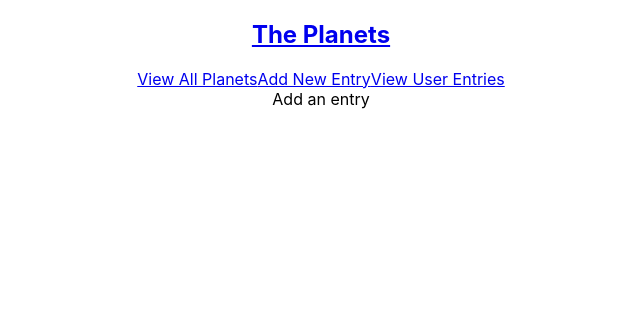
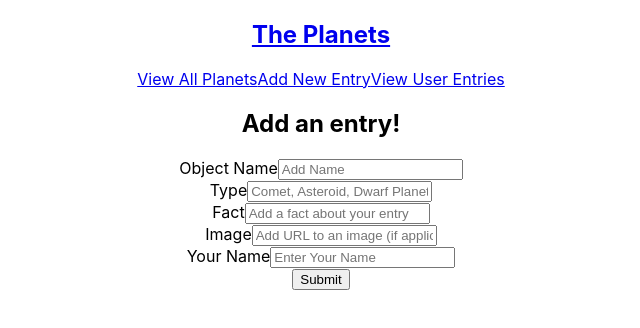
Before and after one commit to Kevin-c-miller/the-planets, a React (Create React App) app in the folder the-planets/: page /new in a window 1280 px wide. Shown: the top 328 px of the page, without its empty margins (319-959 px from the left). Built offline with nearby package versions, Linux system fonts and the light colour scheme; no server answers.

Commit message:
created addNewEntry, userEntries, and the  Form components, api to second airtable for user entries also working

```diff
--- a/the-planets/src/App.js
+++ b/the-planets/src/App.js
@@ -3,6 +3,8 @@ import './App.css';
 import Navbar from './components/Navbar';
 import AllPlanets from './components/AllPlanets';
 import PlanetDetails from './components/PlanetDetails';
+import AddNewEntry from './components/AddNewEntry';
+import UserEntries from './components/UserEntries';
 
 function App() {
   return (
@@ -12,8 +14,8 @@ function App() {
         <Route path="/" element={<h1>Planets and the Solar System</h1>} />
         <Route path="/planets" element={<AllPlanets />} />
         <Route path="/planets/:id" element={<PlanetDetails />} />
-        <Route path="/new" element={<div>Add an entry</div>} />
-        <Route path="/user-entries" element={<div>User Entries</div>} />
+        <Route path="/new" element={<AddNewEntry />} />
+        <Route path="/user-entries" element={<UserEntries />} />
       </Routes>
       {/* <Footer /> */}
     </div>
--- /dev/null
+++ b/the-planets/src/components/AddNewEntry.jsx
@@ -0,0 +1,48 @@
+import { useState, useEffect } from 'react';
+import Form from './Form';
+import api from '../services/apiConfig/userEntry.js';
+import { useNavigate } from 'react-router-dom';
+
+const default_input = {
+  name: '',
+  type: '',
+  fact: '',
+  image: '',
+  userEntryName: '',
+};
+
+export default function AddNewEntry() {
+  const [input, setInput] = useState(default_input);
+
+  const navigate = useNavigate();
+
+  const handleTextInput = (e) => {
+    const { id, value } = e.target;
+    console.log(id, value);
+    setInput((prevInput) => ({
+      ...prevInput,
+      [id]: value,
+    }));
+  };
+  console.log(input);
+
+  const handleSubmit = async (e) => {
+    e.preventDefault();
+    const fields = input;
+    await api.post('', { fields });
+
+    setInput(default_input);
+    navigate('/user-entries');
+  };
+
+  return (
+    <div>
+      <h2>Add an entry!</h2>
+      <Form
+        input={input}
+        handleTextInput={handleTextInput}
+        handleSubmit={handleSubmit}
+      />
+    </div>
+  );
+}
--- /dev/null
+++ b/the-planets/src/components/Form.jsx
@@ -0,0 +1,57 @@
+import React from 'react';
+
+export default function Form(props) {
+  const { name, type, fact, image, userEntryName } = props.input;
+  return (
+    <div>
+      <form onSubmit={props.handleSubmit}>
+        <label>Object Name</label>
+        <input
+          id="name"
+          value={name}
+          placeholder="Add Name"
+          onChange={props.handleTextInput}
+        />
+        <br />
+
+        <label>Type</label>
+        <input
+          id="type"
+          value={type}
+          placeholder="Comet, Asteroid, Dwarf Planet, etc.."
+          onChange={props.handleTextInput}
+        />
+        <br />
+
+        <label>Fact</label>
+        <input
+          id="fact"
+          value={fact}
+          placeholder="Add a fact about your entry"
+          onChange={props.handleTextInput}
+        />
+        <br />
+
+        <label>Image</label>
+        <input
+          id="image"
+          value={image}
+          placeholder="Add URL to an image (if applicable)"
+          onChange={props.handleTextInput}
+        />
+        <br />
+
+        <label>Your Name</label>
+        <input
+          id="userEntryName"
+          value={userEntryName}
+          placeholder="Enter Your Name"
+          onChange={props.handleTextInput}
+        />
+        <br />
+
+        <button>Submit</button>
+      </form>
+    </div>
+  );
+}
--- a/the-planets/src/components/PlanetDetails.jsx
+++ b/the-planets/src/components/PlanetDetails.jsx
@@ -35,32 +35,55 @@ export default function PlanetDetails() {
         </div>
         <div className="planet-info">
           <h2>{planet.fields?.Name}</h2>
-          {planet.fields?.orderFromSun}
-          <br />
-          {planet.fields?.planetStatus}
-          <br />
-          {planet.fields?.planetType}
-          <br />
-          {planet.fields?.distanceFromSun}
-          <br />
-          {planet.fields?.lengthOfDay}
-          <br />
-          {planet.fields?.lengthOfYear}
-          <br />
-          {planet.fields?.size}
-          <br />
-          {planet.fields?.numberOfMoons}
-          <br />
-          {planet.fields?.temperature}
-          <br />
-          {planet.fields?.atmosphere}
-          <br />
-          {planet.fields?.rings}
-          <br />
-          {planet.fields?.discoveryDate}
-          <br />
-          {planet.fields?.randomFacts}
-          <br />
+
+          <p>
+            <b>Order From Sun:</b> {planet.fields?.orderFromSun}
+          </p>
+
+          <p>
+            <b>Planet Type:</b> {planet.fields?.planetType}
+          </p>
+
+          <p>
+            <b>Distance from the sun:</b> {planet.fields?.distanceFromSun}{' '}
+          </p>
+
+          <p>
+            <b>Length of a day:</b> {planet.fields?.lengthOfDay}
+          </p>
+
+          <p>
+            <b>Length of a year</b>
+            {planet.fields?.lengthOfYear}
+          </p>
+
+          <p>
+            <b>Size:</b> {planet.fields?.size}
+          </p>
+
+          <p>
+            <b>Number of Moons:</b> {planet.fields?.numberOfMoons}
+          </p>
+
+          <p>
+            <b>Average Temperature:</b> {planet.fields?.temperature}
+          </p>
+
+          <p>
+            <b>Atmosphere:</b> {planet.fields?.atmosphere}
+          </p>
+
+          <p>
+            <b>Number of Rings:</b> {planet.fields?.rings}
+          </p>
+
+          <p>
+            <b>Discovered:</b> {planet.fields?.discoveryDate}
+          </p>
+
+          <p>
+            <b>Random Facts:</b> {planet.fields?.randomFacts}
+          </p>
         </div>
       </div>
     </div>
--- /dev/null
+++ b/the-planets/src/components/UserEntries.jsx
@@ -0,0 +1,42 @@
+import { useState, useEffect } from 'react';
+import api from '../services/apiConfig/userEntry';
+
+export default function UserEntries() {
+  const [userEntries, setUserEntries] = useState([]);
+
+  useEffect(() => {
+    const fetchUserEntries = async () => {
+      const res = await api.get();
+      console.log(res.data.records);
+      setUserEntries(res.data.records);
+    };
+    fetchUserEntries();
+  }, []);
+
+  return (
+    <>
+      <div>
+        <h2>User Entries</h2>
+        <ul>
+          {userEntries.map((userEntry) => {
+            return (
+              <li key={userEntry.id}>
+                <div>
+                  <h2>{userEntry.fields?.name}</h2>
+                  <img
+                    style={{ width: '500px', height: '350px' }}
+                    src={userEntry.fields?.image}
+                    alt={userEntry.fields?.name}
+                  />
+                  <p>Type of Astronomical Object: {userEntry.fields?.type}</p>
+                  <p>Fun Fact: {userEntry.fields?.fact}</p>
+                  <p>Submitted by: {userEntry.fields?.userEntryName}</p>
+                </div>
+              </li>
+            );
+          })}
+        </ul>
+      </div>
+    </>
+  );
+}
```
